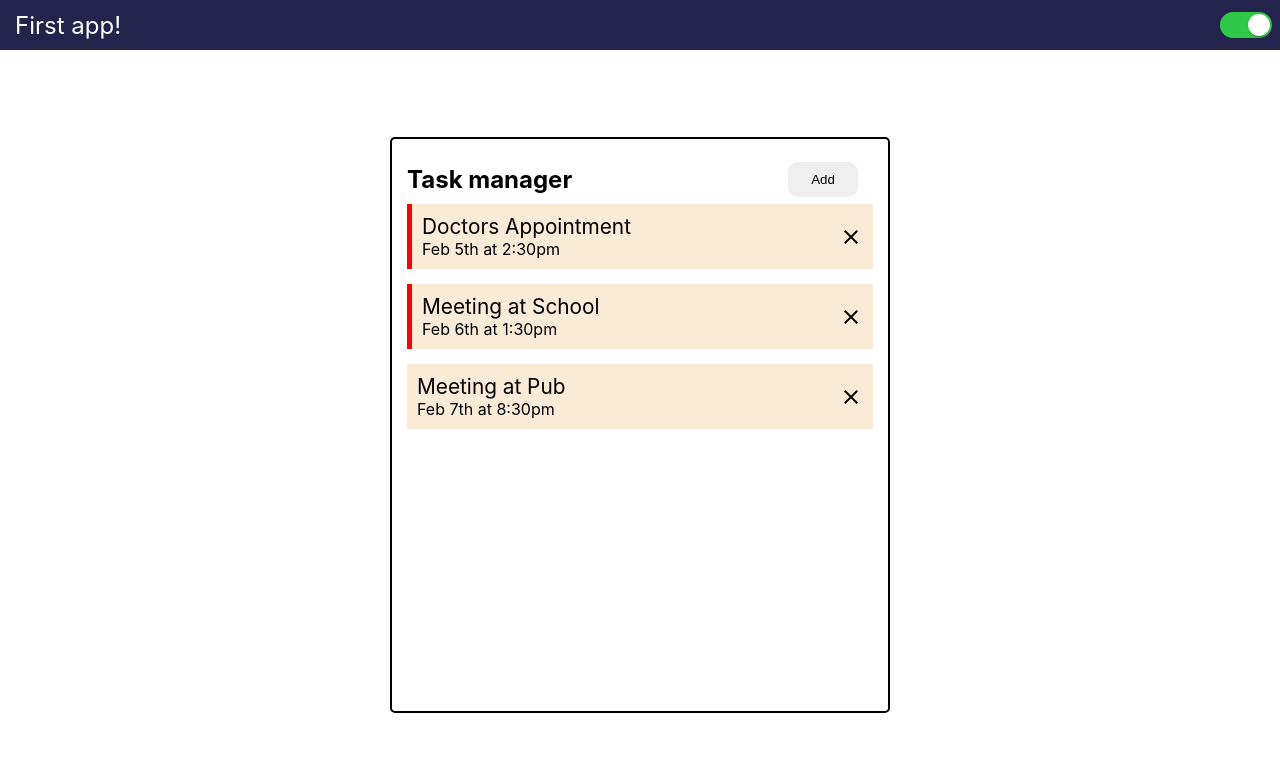
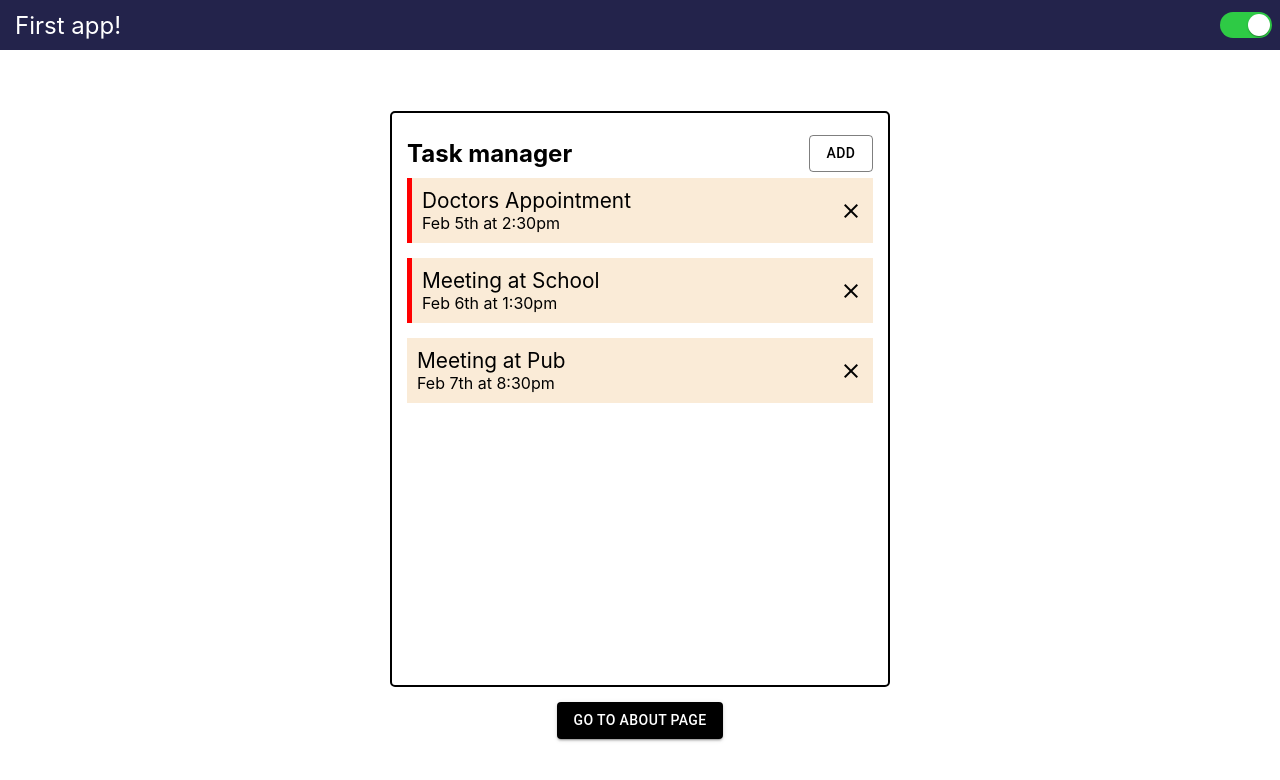
Before and after one commit to VladimirParmon/First-react, a React (Create React App) app: page / in a window 1280 px wide. Shown: the top 780 px of the page. Built offline with nearby package versions, Linux system fonts and the light colour scheme; data requests are answered from the project's data file.

Commit message:
material input elements and buttons; first custom theme

```diff
--- a/src/components/addTask/addTask.scss
+++ b/src/components/addTask/addTask.scss
@@ -18,4 +18,10 @@
     padding: 10px;
     color: white;
   }
+
+  &__inputs {
+    display: flex;
+    flex-direction: column;
+    gap: 15px
+  }
 }
--- a/src/components/addTask/addTask.tsx
+++ b/src/components/addTask/addTask.tsx
@@ -2,6 +2,8 @@ import { useState } from "react";
 import './addTask.scss';
 import { DataService } from "../../services/data.service";
 import { GlobalProps, TaskInfo } from "../../models/models";
+import { Button, TextField } from "@mui/material";
+import Checkbox from '@mui/material/Checkbox';
 
 export function AddTaskComponent(props: GlobalProps) {
   const [taskTitle, setTaskTitle] = useState('');
@@ -25,18 +27,17 @@ export function AddTaskComponent(props: GlobalProps) {
 
   return (
   <form className="addTask" onSubmit={(e) => submitTask(e)}>
-    <p className="addTask__p">Task:</p>
-    <input className="addTask__input" value={taskTitle} onChange={(event) => setTaskTitle(event.target.value)} placeholder="Add task"></input>
-
-    <p className="addTask__p">Day & time:</p>
-    <input className="addTask__input" value={taskDate} onChange={(event) => setTaskDate(event.target.value)} placeholder="Add date & time"></input>
+    <div className="addTask__inputs">
+      <TextField className="addTask__input" label="Add task" variant="standard" value={taskTitle} onChange={(event) => setTaskTitle(event.target.value)}/>
+      <TextField className="addTask__input" label="Add date & time" variant="standard" value={taskDate} onChange={(event) => setTaskDate(event.target.value)}/>
+    </div>
 
     <div className="addTask__reminder">
       <p className="addTask__p">Set reminder:</p>
-      <input type="checkbox" checked={taskReminder} onChange={(event) => setTaskReminder(event.target.checked)}/>
+      <Checkbox checked={taskReminder} onChange={(event) => setTaskReminder(event.target.checked)}/>
     </div>
 
-    <button className="addTask__button" type="submit">Submit</button>
+    <Button className="addTask__button" type="submit" color='primary' variant="outlined">Submit</Button>
   </form>
   )
 }
--- a/src/components/taskManager/taskManager.scss
+++ b/src/components/taskManager/taskManager.scss
@@ -4,6 +4,7 @@
   border: 2px solid black;
   padding: 15px;
   border-radius: 5px;
+  margin-bottom: 15px;
 
 
   &__header {
@@ -41,7 +42,7 @@
 
   &__add {
     transition: 1s;
-    height: 260px;
+    height: 240px;
     z-index: 1;
   }
 }
--- a/src/components/taskManager/taskManager.tsx
+++ b/src/components/taskManager/taskManager.tsx
@@ -4,6 +4,7 @@ import { TaskInfo } from '../../models/models';
 import { DataService } from '../../services/data.service';
 import { AddTaskComponent } from '../addTask/addTask';
 import { GlobalProps } from "../../models/models";
+import { Button } from '@mui/material';
 
 export function TaskManager(props: GlobalProps) {
 
@@ -32,10 +33,7 @@ export function TaskManager(props: GlobalProps) {
     <div className="task-manager">
       <div className="task-manager__header">
         <h2 className="task-manager__heading">Task manager</h2>
-        <button className='task-manager__button task-manager__button-heading'
-          onClick={() => toggleAddTaskSection()}
-        >{props.isTaskFormsExpanded ? 'Close' : 'Add'}
-        </button>
+        <Button color='primary' className="task-manager__button" variant="outlined" onClick={() => toggleAddTaskSection()}>{props.isTaskFormsExpanded ? 'Close' : 'Add'}</Button>
       </div>
       <div className={`task-manager__add ${props.isTaskFormsExpanded ? '' : 'hidden'}`}>
         <AddTaskComponent {...props}/>
--- a/src/index.scss
+++ b/src/index.scss
@@ -17,6 +17,7 @@ $headerHeight: 50px;
 
 .centerContainer {
   display: flex;
+  flex-direction: column;
   justify-content: center;
   align-items: center;
   width: 100vw;
@@ -26,3 +27,7 @@ $headerHeight: 50px;
 * {
   box-sizing: border-box;
 }
+
+a {
+  text-decoration: none;
+}
--- a/src/pages/aboutPage.tsx
+++ b/src/pages/aboutPage.tsx
@@ -1,5 +1,13 @@
+import Button from '@mui/material/Button';
+import { Link } from 'react-router-dom';
+
 export function AboutPage() {
   return (
-    <h1>This is the about page!</h1>
+    <div className="centerContainer">
+      <h1>This is the about page!</h1>
+      <Link to="/">
+        <Button variant="contained">Go to the main page</Button>
+      </Link>
+    </div>
   )
 }
--- a/src/pages/homePage.tsx
+++ b/src/pages/homePage.tsx
@@ -1,10 +1,30 @@
 import { GlobalProps } from "../models/models"
-import { TaskManager } from "../components/taskManager/taskManager"
+import { TaskManager } from "../components/taskManager/taskManager";
+import Button from '@mui/material/Button';
+import { Link } from "react-router-dom";
+import { ThemeProvider } from "@emotion/react";
+import { createTheme } from "@mui/material";
+
+const theme = createTheme({
+  palette: {
+    primary: {
+      main: '#000000',
+    },
+    secondary: {
+      main: '#11cb5f',
+    },
+  },
+});
 
 export function HomePage(props: GlobalProps) {
   return (
     <div className="centerContainer">
-      <TaskManager {...props}/>
+      <ThemeProvider theme={theme}>
+        <TaskManager {...props}/>
+        <Link to="about">
+          <Button variant="contained">Go to about page</Button>
+        </Link>
+      </ThemeProvider>
     </div>
   )
 }
```
